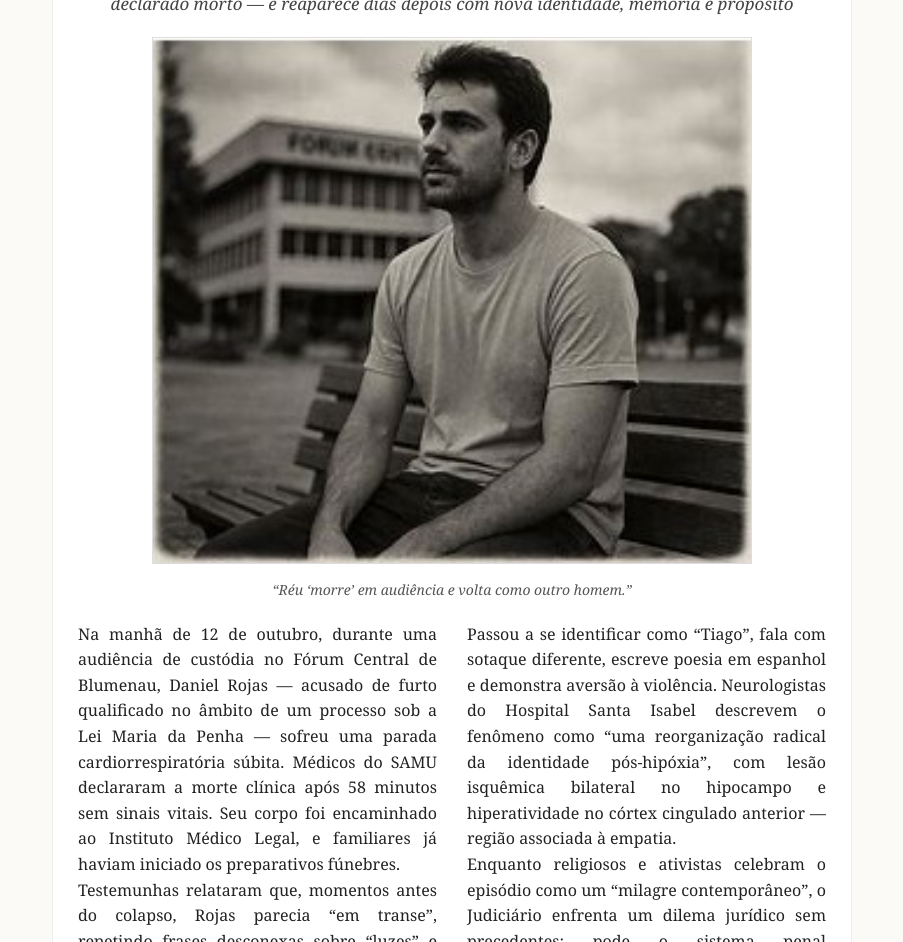
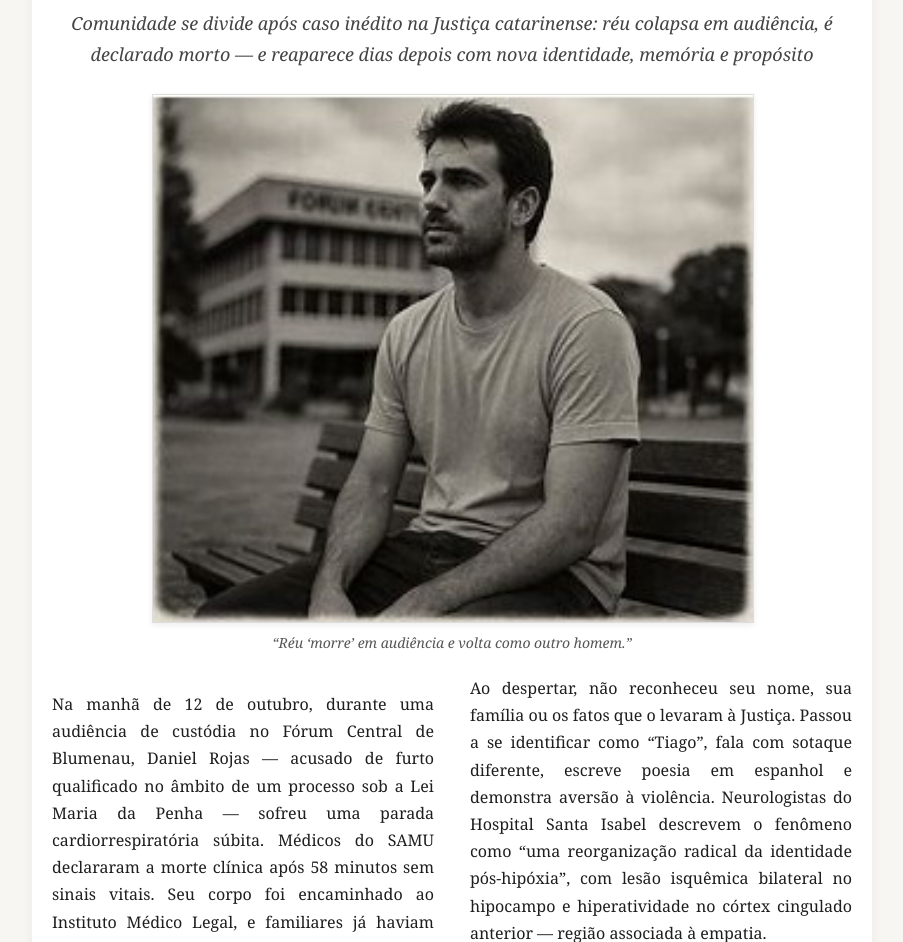
Before and after one commit to erigutembergmeneses-jpg/portal-da-cidade, a plain HTML site: page index.html in a window 1280 px wide. Shown: the part 283-1225 px from the top of the page, without its empty margins (188-1091 px from the left). Drawn offline with Linux system fonts and the light colour scheme.

Commit message:
Refactor HTML and CSS styles for better layout
Updated styles for body, container, header, and other elements. Improved image handling and added a photo container.

```diff
--- a/index.html
+++ b/index.html
@@ -5,66 +5,71 @@
   <meta name="viewport" content="width=device-width, initial-scale=1.0"/>
   <title>O Portal da Cidade – Blumenau</title>
   <style>
-    * {
-      box-sizing: border-box;
+    body {
+      font-family: 'Libre Baskerville', Georgia, serif;
+      background-color: #f8f6f2;
+      color: #1e1e1e;
+      line-height: 1.7;
       margin: 0;
       padding: 0;
-    }
-    body {
-      font-family: Georgia, "Times New Roman", serif;
-      background-color: #fcfaf6;
-      color: #222;
-      line-height: 1.6;
-      padding: 20px;
     }
     .container {
       max-width: 800px;
       margin: 0 auto;
+      padding: 30px 20px;
       background: white;
-      padding: 25px;
-      border: 1px solid #eee;
+      box-shadow: 0 0 12px rgba(0,0,0,0.05);
     }
     header {
       text-align: center;
+      border-bottom: 2px solid #2c3e50;
+      padding-bottom: 15px;
       margin-bottom: 25px;
-      padding-bottom: 15px;
-      border-bottom: 2px solid #2c4a68;
     }
     header h1 {
       font-size: 28px;
-      color: #2c4a68;
+      color: #2c3e50;
       letter-spacing: 1px;
+      font-weight: normal;
     }
     header p {
       font-size: 14px;
       color: #666;
-      margin-top: 5px;
+      margin-top: 6px;
+      font-style: italic;
     }
     .headline {
-      font-size: 30px;
+      font-size: 32px;
       font-weight: bold;
       text-align: center;
-      margin: 20px 0 15px;
+      margin: 25px 0 15px;
+      color: #000;
     }
     .subhead {
       font-style: italic;
       text-align: center;
-      font-size: 17px;
-      margin-bottom: 20px;
+      font-size: 18px;
+      margin-bottom: 25px;
       color: #444;
+    }
+    .photo-container {
+      text-align: center;
+      margin: 0 auto 20px;
+      max-width: 600px;
     }
     .photo {
       width: 100%;
-      max-width: 600px;
+      height: auto;
+      border: 1px solid #ddd;
+      box-shadow: 0 2px 6px rgba(0,0,0,0.08);
       display: block;
-      margin: 0 auto 15px;
-      border: 1px solid #ddd;
+      background-color: #fafafa;
     }
     .caption {
       text-align: center;
       font-style: italic;
       font-size: 14px;
-      margin-bottom: 20px;
+      margin-top: 8px;
       color: #555;
     }
     .article {
@@ -72,24 +77,26 @@
       text-align: justify;
     }
     .article p {
-      margin-bottom: 16px;
+      margin-bottom: 18px;
+    }
+    @media (min-width: 768px) {
+      .article {
+        column-count: 2;
+        column-gap: 36px;
+      }
+      .article p {
+        margin-bottom: 0;
+        text-align: justify;
+        orphans: 3;
+        widows: 3;
+      }
     }
     .footer-call {
-      margin-top: 25px;
+      margin-top: 30px;
       text-align: center;
       font-size: 14px;
       color: #666;
       font-style: italic;
-    }
-    @media (min-width: 768px) {
-      .article {
-        column-count: 2;
-        column-gap: 30px;
-      }
-      .article p {
-        margin-bottom: 0;
-        text-align: justify;
-      }
     }
   </style>
 </head>
@@ -104,9 +111,10 @@
     <h2 class="headline">O HOMEM QUE RETORNOU DA MORTE</h2>
     <p class="subhead">Comunidade se divide após caso inédito na Justiça catarinense: réu colapsa em audiência, é declarado morto — e reaparece dias depois com nova identidade, memória e propósito</p>
 
-    <!-- Imagem real: nome exato deve ser "daniel-rojas.jpg" -->
-    <img src="daniel-rojas.jpg" alt="Daniel Rojas sentado em banco de praça, olhando para o horizonte" class="photo">
-    <p class="caption">“Réu ‘morre’ em audiência e volta como outro homem.”</p>
+    <div class="photo-container">
+      <img src="daniel-rojas.jpg" alt="Daniel Rojas sentado em banco de praça, olhando para o horizonte" class="photo" onerror="this.style.display='none'; this.parentElement.innerHTML='<div style=\'padding:40px; background:#f9f9f9; border:1px dashed #ccc; color:#888; font-style:italic;\'>Imagem não disponível</div>'">
+      <p class="caption">“Réu ‘morre’ em audiência e volta como outro homem.”</p>
+    </div>
 
     <div class="article">
       <p>
```
